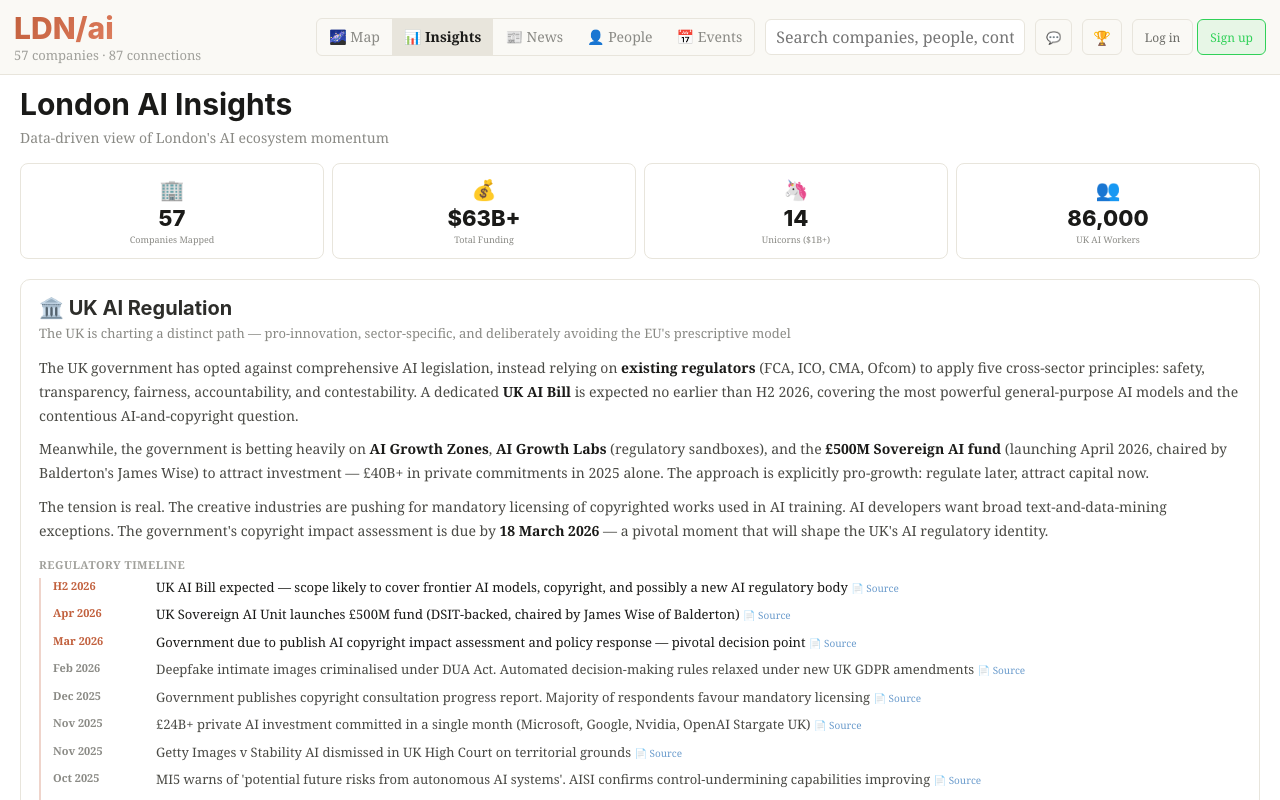
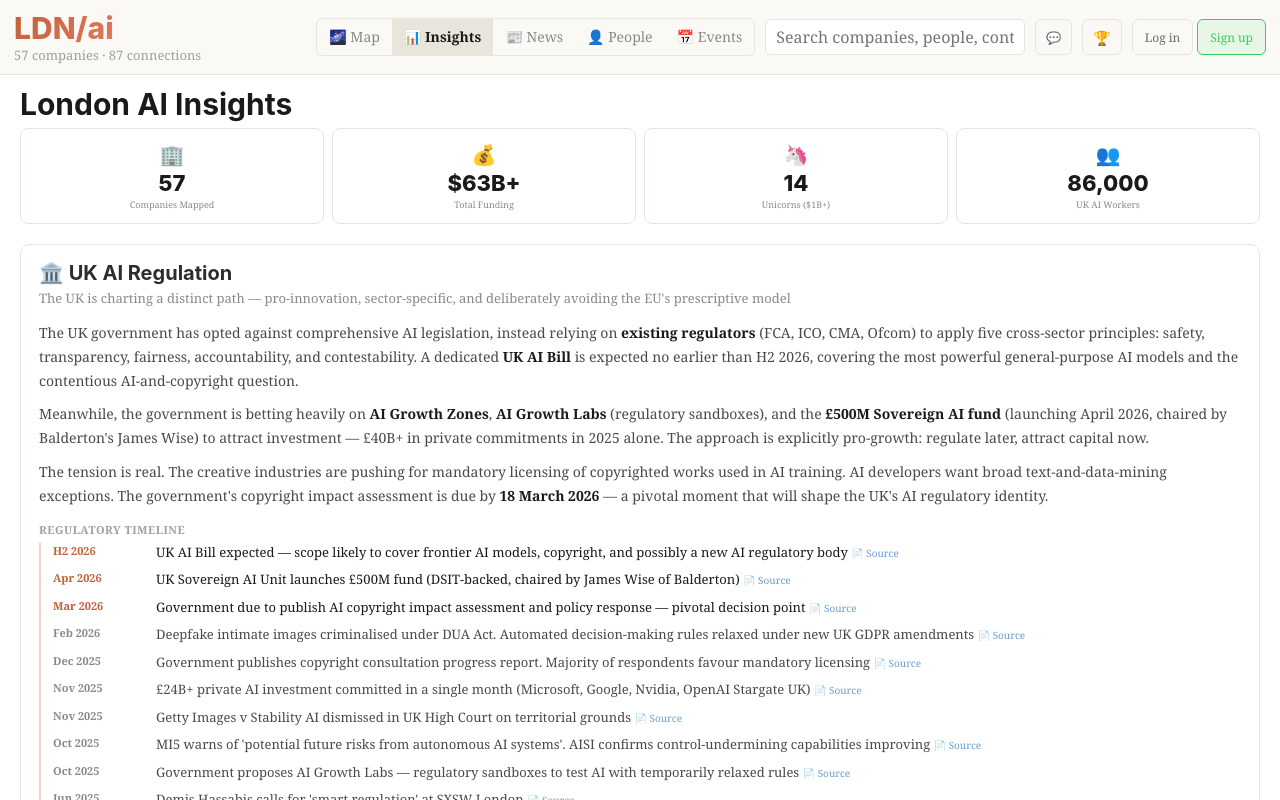
Before and after one commit to jxi5410/AI.LDN, a React (Vite) app: page / in a window 1280 px wide. Both pictures are taken after a click on the button "📊 Insights". Built offline with nearby package versions, Linux system fonts and the light colour scheme.

Commit message:
remove panel subtitles

```diff
--- a/src/App.jsx
+++ b/src/App.jsx
@@ -689,7 +689,6 @@ export default function App() {
       {panel === "updates" && <div style={{ position: "fixed", top: isMobile ? 56 : 70, left: 0, right: 0, bottom: 0, overflowY: "auto", background: "#faf9f5" }}>
         <div style={{ padding: isMobile ? "0 12px" : "0 20px" }}>
           <h2 style={{ fontFamily: "'Inter',sans-serif", fontSize: 26, fontWeight: 700, color: "#1a1a18", margin: "16px 0 6px" }}>News</h2>
-          <p style={{ fontSize: 11, color: "#a0a09b", marginBottom: 10 }}>Funding, acquisitions, people moves, milestones, interviews</p>
           <div style={{ display: "flex", gap: 4, marginBottom: 14, flexWrap: "wrap" }}>
             {Object.entries(UPDATE_TYPES).map(([k, cfg]) => (
               <button key={k} onClick={() => setUpdateFilter(k)} style={{ padding: "4px 10px", borderRadius: 5, border: `1px solid ${updateFilter === k ? cfg.c : "#e8e5dc"}`, background: updateFilter === k ? cfg.c + "18" : "transparent", color: updateFilter === k ? cfg.c : "#8a8a85", fontSize: 11, cursor: "pointer", fontFamily: "inherit", fontWeight: updateFilter === k ? 600 : 400 }}>{cfg.label}</button>
@@ -758,7 +757,6 @@ export default function App() {
         <div style={{ display: "flex", justifyContent: "space-between", alignItems: "center" }}>
           <div>
             <h2 style={{ fontFamily: "'Inter',sans-serif", fontSize: 26, fontWeight: 700, color: "#1a1a18", margin: "16px 0 4px" }}>Key People</h2>
-            <p style={{ fontSize: 13, color: "#a0a09b", marginBottom: 14 }}>Founders, CEOs, investors, and leaders</p>
           </div>
           <button onClick={() => {
             if (allPeopleOpen) { setOpenCats(new Set()); setAllPeopleOpen(false); }
@@ -833,7 +831,6 @@ export default function App() {
       {/* ── EVENTS PANEL ─────────────────────────────────────────── */}
       {panel === "events" && <div style={{ position: "fixed", top: isMobile ? 56 : 70, left: 0, right: 0, bottom: 0, overflowY: "auto", padding: isMobile ? "0 12px 20px" : "0 20px 20px", background: "#faf9f5" }}>
         <h2 style={{ fontFamily: "'Inter',sans-serif", fontSize: 26, fontWeight: 700, color: "#1a1a18", margin: "16px 0 6px" }}>London AI Events</h2>
-        <p style={{ fontSize: 13, color: "#a0a09b", marginBottom: 14 }}>Curated meetups, conferences, and community gatherings</p>
         {eventsLoading ? <div style={{ textAlign: "center", padding: 40, color: "#a0a09b" }}>Loading events...</div> :
         events.length === 0 ? <div style={{ textAlign: "center", padding: 40, color: "#a0a09b" }}>No events found</div> :
         <div style={{ display: "grid", gridTemplateColumns: isMobile ? "1fr" : "repeat(auto-fill,minmax(340px,1fr))", gap: 12 }}>
--- a/src/InsightsPanel.jsx
+++ b/src/InsightsPanel.jsx
@@ -87,7 +87,6 @@ export default function InsightsPanel({ isMobile }) {
   return (
     <div style={{ position: "fixed", top: isMobile ? 56 : 70, left: 0, right: 0, bottom: 0, overflowY: "auto", padding: isMobile ? "0 12px 20px" : "0 20px 20px", background: "#ffffff" }}>
       <h2 style={{ fontFamily: "'Inter',sans-serif", fontSize: isMobile ? 24 : 30, fontWeight: 700, color: "#1a1a18", margin: "16px 0 6px" }}>London AI Insights</h2>
-      <p style={{ fontSize: isMobile ? 13 : 14, color: "#8a8a85", marginBottom: 16 }}>Data-driven view of London's AI ecosystem momentum</p>
 
       {/* Stat cards */}
       <div style={{ display: "grid", gridTemplateColumns: isMobile ? "1fr 1fr" : "repeat(4, 1fr)", gap: 8, marginBottom: 20 }}>
```
